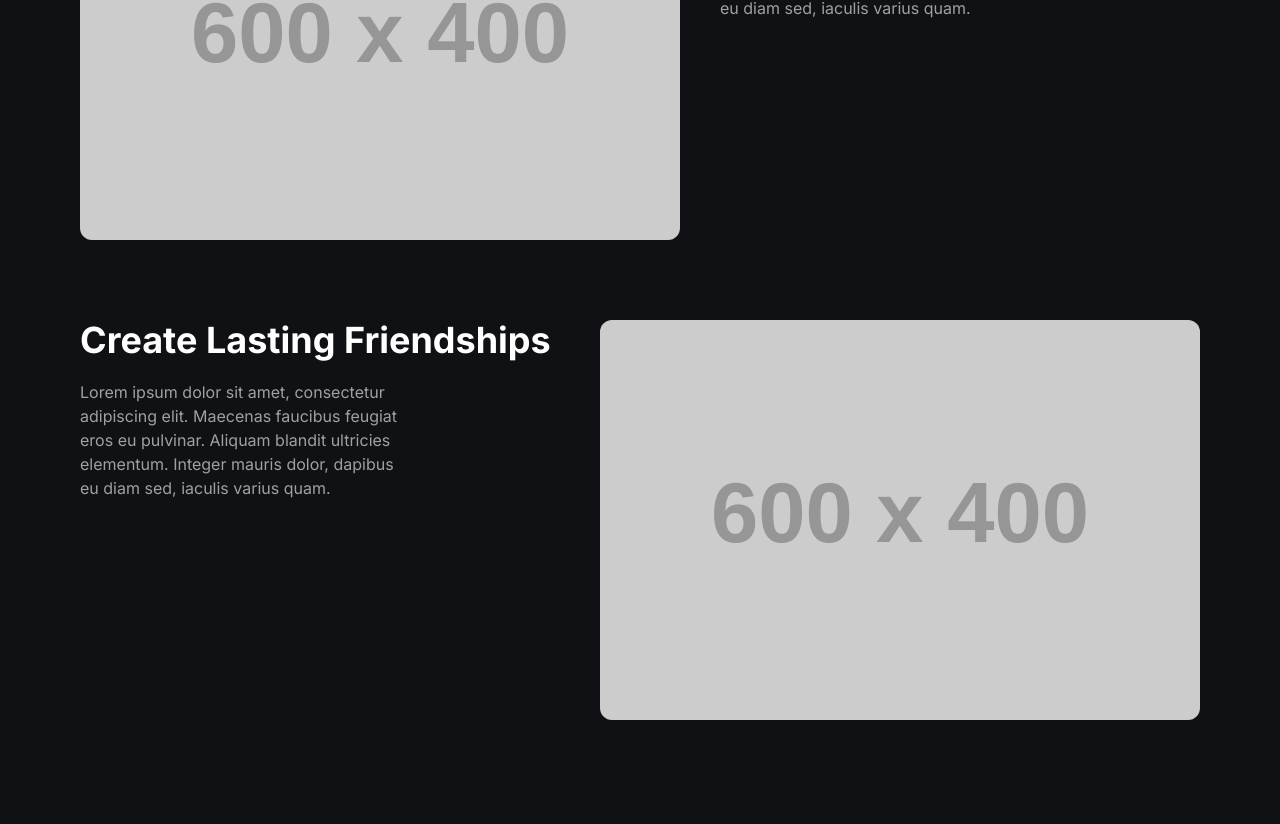
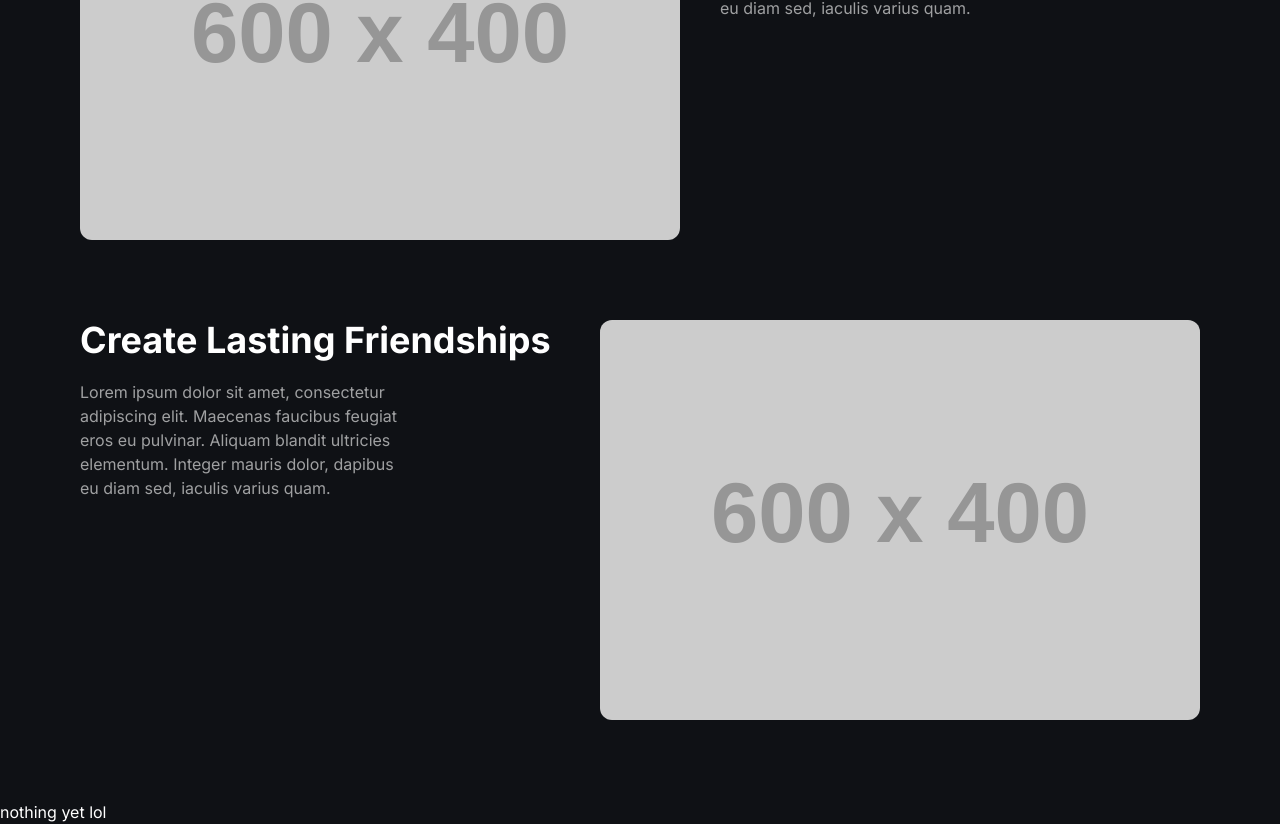
Before and after one commit to Jerrysun817/UBC_Game_Development_Website, a React (Vite) app: page / in a window 1280 px wide. Shown: the part 1924-2748 px from the top of the page. Before the commit the page ends 2724 px from the top, so only its background shows below. Built offline with nearby package versions, Linux system fonts and the light colour scheme.

Commit message:
placeholder for carousel section

```diff
--- a/src/pages/homepage/HomePage.tsx
+++ b/src/pages/homepage/HomePage.tsx
@@ -79,7 +79,7 @@ export const HomePage = () => {
       {/* LIST SECTION END */}
       {/* GAME RECOMMENDATION SECTION END*/}
       <section>
-
+        <div>nothing yet lol</div>
       </section>
       {/* GAME RECOMMENDATION SECTION END*/}
 
```
